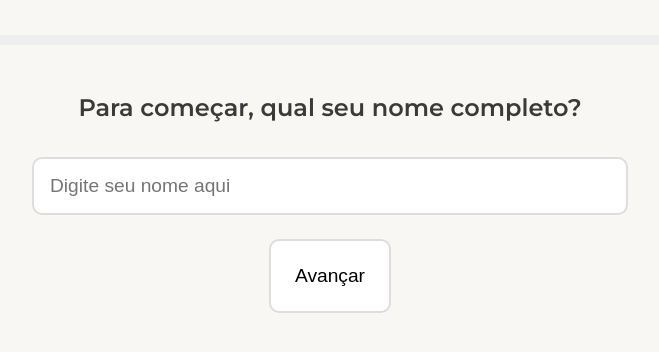
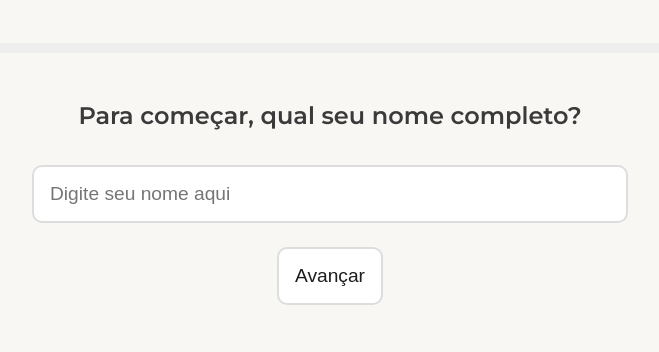
Before and after one commit to hugomarquezine/MarQSinc-DBIAGINI, a plain HTML site: page anamnese.html in a window 1280 px wide. Shown: the part 226-578 px from the top of the page, without its empty margins (310-969 px from the left). Drawn offline with Linux system fonts and the light colour scheme.

Commit message:
Corrigi a cor do botao da tela retornando, estava indefinido e bugava no iOS, também diminui o padding dos botões para deixar mais agradavel visualmente

```diff
--- a/css/style.css
+++ b/css/style.css
@@ -66,7 +66,7 @@ body {
 .step.active { display: block; animation: fadeIn 0.5s; }
 @keyframes fadeIn { from { opacity: 0; } to { opacity: 1; } }
 .options-grid { display: grid; grid-template-columns: repeat(auto-fit, minmax(200px, 1fr)); gap: 1rem; margin-top: 2rem; }
-.option-button, .nav-button { background-color: white; border: 2px solid #ddd; border-radius: 10px; padding: 1.5rem; font-size: 1.2rem; cursor: pointer; transition: all 0.2s; }
+.option-button, .nav-button { background-color: white; border: 2px solid #ddd; border-radius: 10px; padding: 1.0rem; font-size: 1.2rem; cursor: pointer; transition: all 0.2s; color: #1d1d1d;}
 .option-button:hover, .nav-button:hover { border-color: #DCB747; background-color: #e6f2f2; }
 .slider-container { display: flex; align-items: center; justify-content: center; gap: 1rem; margin-top: 2rem; }
 .slider { width: 70%; }
```
